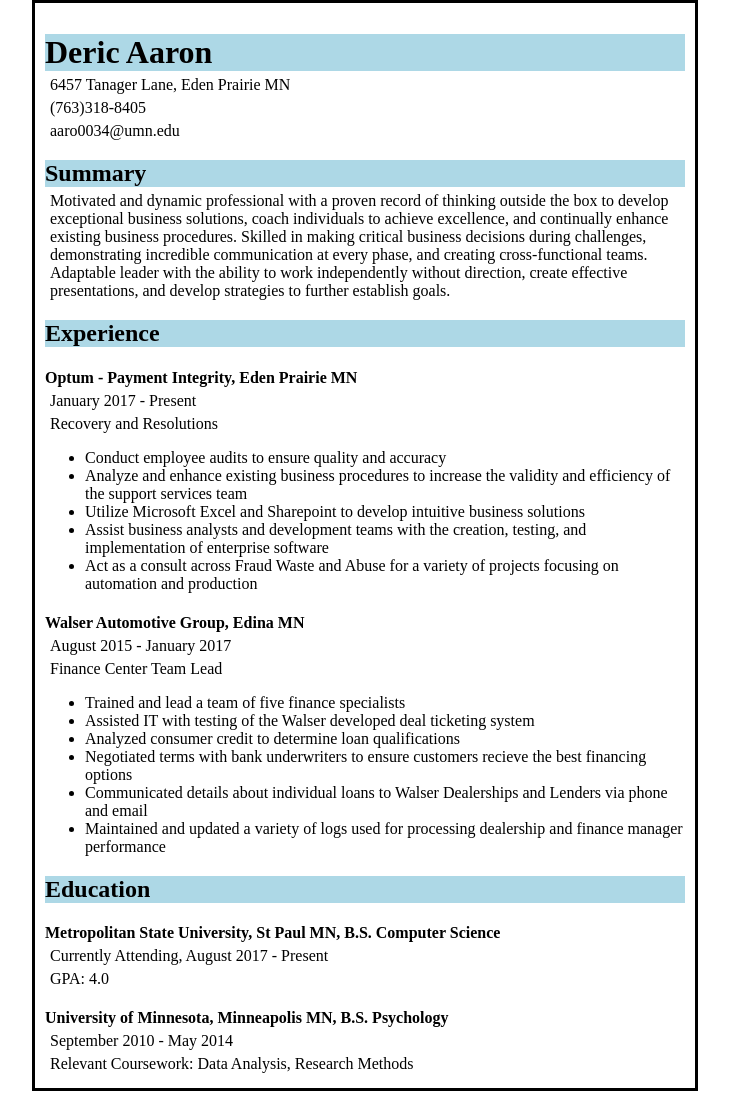
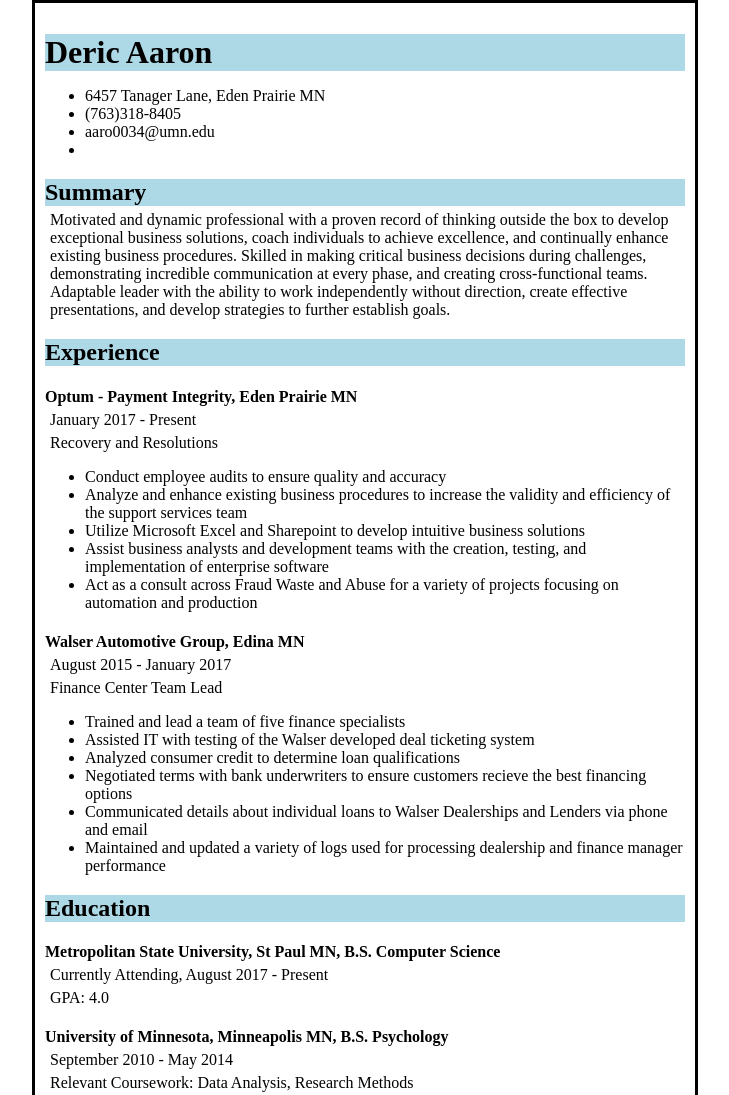
Before and after one commit to DericAaron/DericAaron.github.io, a plain HTML site: page index.html in a window 1280 px wide. Shown: the top 1095 px of the page, without its empty margins (275-1004 px from the left). Drawn offline with Linux system fonts and the light colour scheme.

Commit message:
Update index.html

```diff
--- a/index.html
+++ b/index.html
@@ -9,9 +9,11 @@
     <div class="container">
       <div class="nameSpace">
          <h1>Deric Aaron</h1>
-         <p>6457 Tanager Lane, Eden Prairie MN</p>
-         <p>(763)318-8405</p>
-         <p>aaro0034@umn.edu</p>
+         <ul>
+           <li>6457 Tanager Lane, Eden Prairie MN</li>
+           <li>(763)318-8405</li>
+           <li>aaro0034@umn.edu<li>
+         </ul>
       </div>
       <div class="main">
         <h2>Summary</h2>
```
